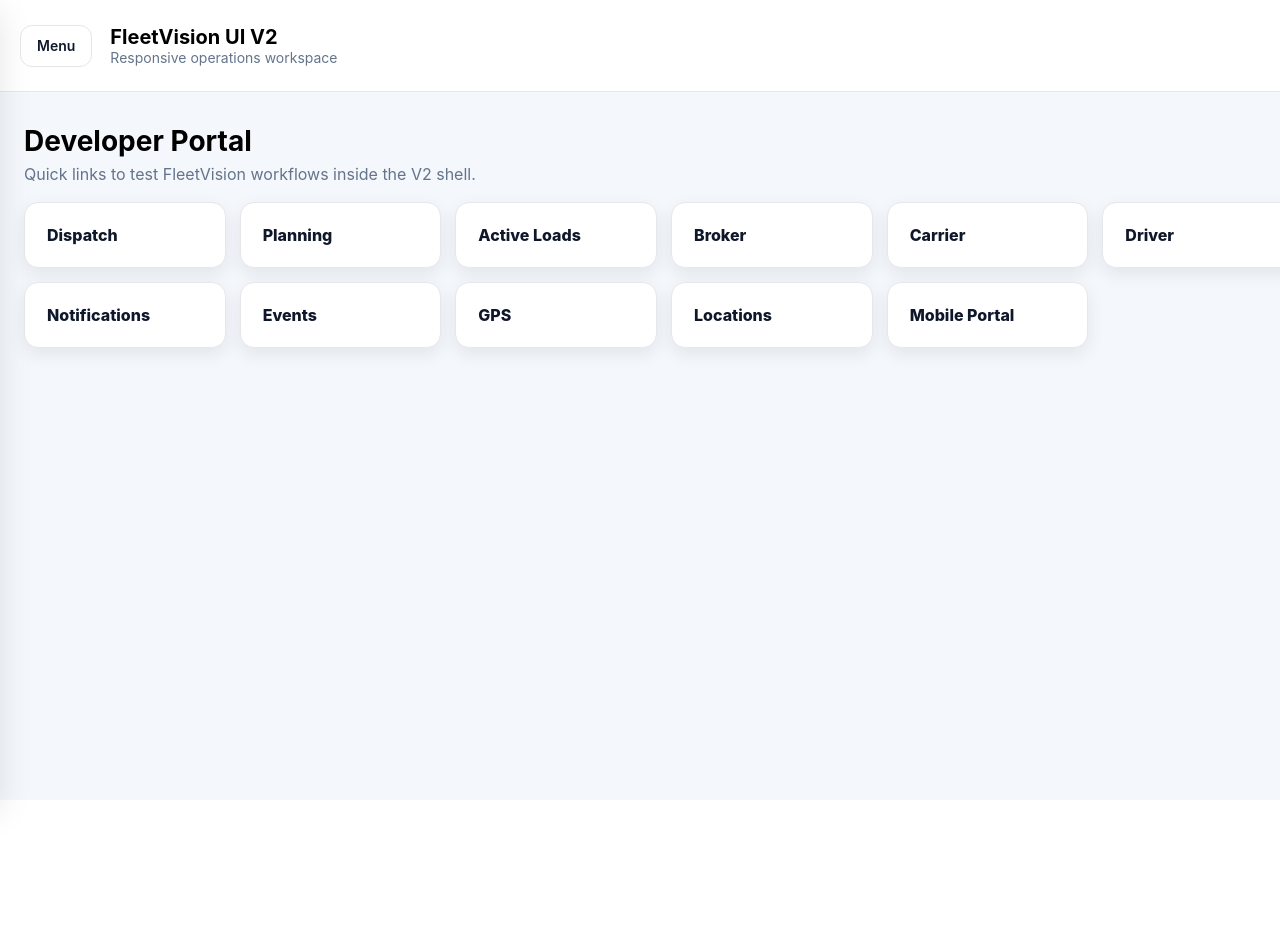
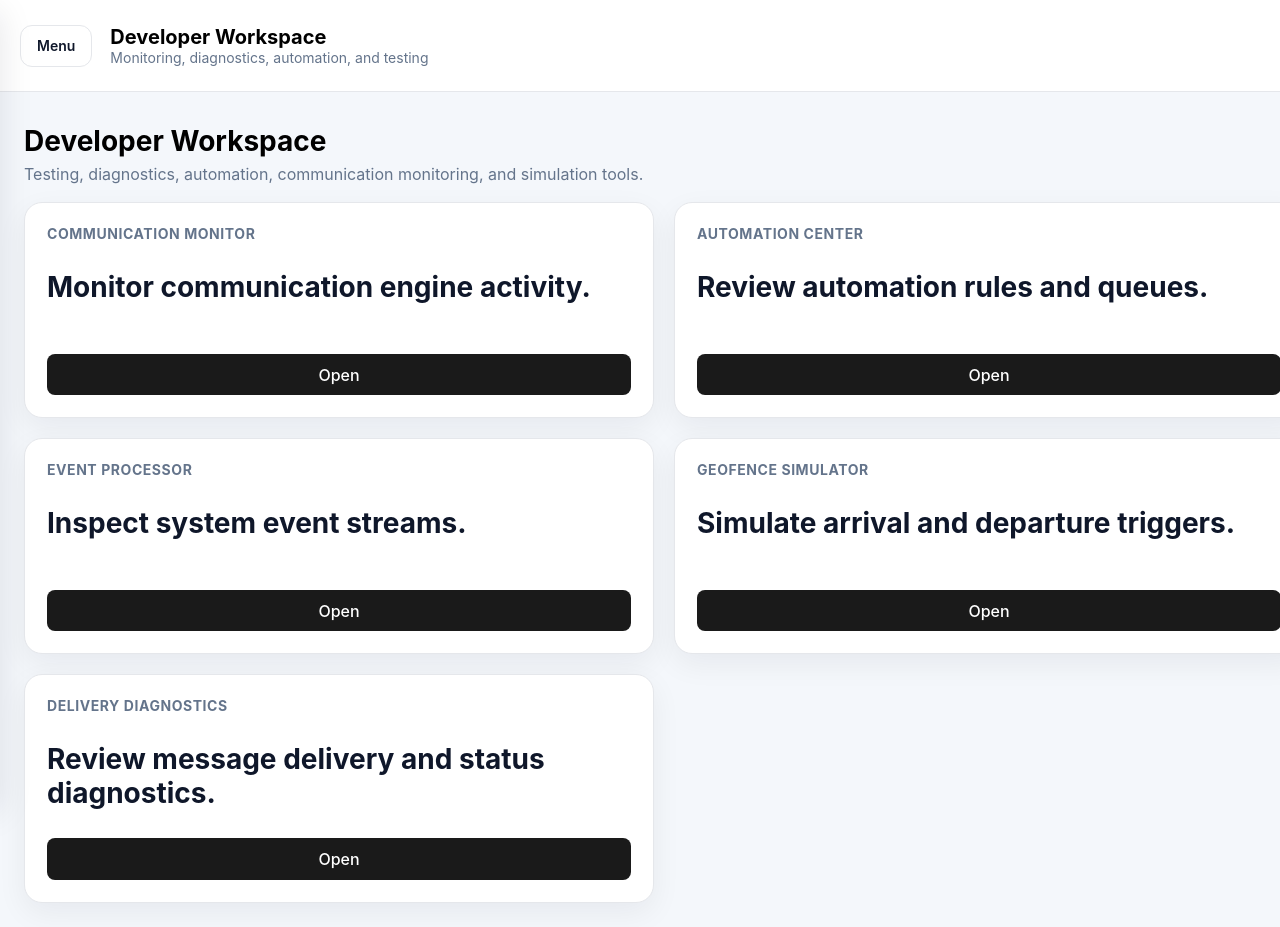
Before and after one commit to varchar1206/fleetvision-platform, a React (Vite) app: page /#/v2/developer in a window 1280 px wide. Before the commit the page ends 800 px from the top, so only its background shows below. Built offline with nearby package versions, Linux system fonts and the light colour scheme; what aws-amplify would draw is missing.

Commit message:
Complete Broker Workspace V2 migration

```diff
--- a/src/App.tsx
+++ b/src/App.tsx
@@ -51,12 +51,6 @@ function App() {
         <Route path="/v2" element={<AppShellV2 />}>
           <Route index element={<V2Home />} />
           <Route path="workspaces" element={<WorkspaceLauncher />} />
-          <Route path="developer" element={<V2DeveloperPortal />} />
-          <Route path="communication-monitor" element={<CommunicationEngineMonitor />} />
-          <Route path="automation-center" element={<AutomationCenter />} />
-          <Route path="event-processor" element={<EventProcessorMonitor />} />
-          <Route path="geofence-simulator" element={<GeofenceSimulator />} />
-          <Route path="delivery-diagnostics" element={<DeliveryDiagnostics />} />
           <Route path="planning" element={<Planning />} />
           <Route path="communications" element={<CommunicationLogPage />} />
           <Route path="communication-actions" element={<CommunicationActionsPage />} />
@@ -66,6 +60,15 @@ function App() {
           <Route path="gps" element={<LocationTracking />} />
           <Route path="locations" element={<LocationMaster />} />
         </Route>
+        <Route path="/v2/developer" element={<WorkspaceShellV2 workspace="developer" />}>
+          <Route index element={<V2DeveloperPortal />} />
+          <Route path="communication-monitor" element={<CommunicationEngineMonitor />} />
+          <Route path="automation-center" element={<AutomationCenter />} />
+          <Route path="event-processor" element={<EventProcessorMonitor />} />
+          <Route path="geofence-simulator" element={<GeofenceSimulator />} />
+          <Route path="delivery-diagnostics" element={<DeliveryDiagnostics />} />
+        </Route>
+
         <Route path="/mobile" element={<MobilePortal />} />
 
         <Route path="/" element={<ShipperLayout />}>
@@ -112,6 +115,7 @@ function App() {
 
         <Route path="/v2/broker" element={<WorkspaceShellV2 workspace="broker" />}>
           <Route index element={<BrokerWorkspaceHome />} />
+          <Route path="dashboard" element={<BrokerDashboard />} />
           <Route path="tenders" element={<BrokerTenderQueue />} />
           <Route path="carrier-assignments" element={<CarrierAssignments />} />
           <Route path="active-loads" element={<BrokerActiveLoads />} />
--- a/src/config/navigation.ts
+++ b/src/config/navigation.ts
@@ -5,11 +5,11 @@ export const navigationGroups = [
       { label: "Test Area Home", path: "/v2", icon: "LayoutDashboard" },
       { label: "Workspace Launcher", path: "/v2/workspaces", icon: "LayoutDashboard" },
       { label: "Developer Portal", path: "/v2/developer", icon: "Code2" },
-      { label: "Communication Monitor", path: "/v2/communication-monitor", icon: "Activity" },
-      { label: "Automation Center", path: "/v2/automation-center", icon: "Workflow" },
-      { label: "Event Processor", path: "/v2/event-processor", icon: "GitBranch" },
-      { label: "Geofence Simulator", path: "/v2/geofence-simulator", icon: "MapPinned" },
-      { label: "Delivery Diagnostics", path: "/v2/delivery-diagnostics", icon: "ShieldCheck" },
+      { label: "Communication Monitor", path: "/v2/developer/communication-monitor", icon: "Activity" },
+      { label: "Automation Center", path: "/v2/developer/automation-center", icon: "Workflow" },
+      { label: "Event Processor", path: "/v2/developer/event-processor", icon: "GitBranch" },
+      { label: "Geofence Simulator", path: "/v2/developer/geofence-simulator", icon: "MapPinned" },
+      { label: "Delivery Diagnostics", path: "/v2/developer/delivery-diagnostics", icon: "ShieldCheck" },
       { label: "Mobile Portal", path: "/mobile", icon: "Smartphone" },
     ],
   },
--- a/src/pages/v2/V2DeveloperPortal.tsx
+++ b/src/pages/v2/V2DeveloperPortal.tsx
@@ -1,34 +1,34 @@
-import { Link } from "react-router-dom";
-
-const links = [
-  { path: "/", label: "Dispatch" },
-  { path: "/planning", label: "Planning" },
-  { path: "/active-loads", label: "Active Loads" },
-  { path: "/broker", label: "Broker" },
-  { path: "/carrier", label: "Carrier" },
-  { path: "/driver", label: "Driver" },
-  { path: "/notifications", label: "Notifications" },
-  { path: "/events", label: "Events" },
-  { path: "/gps", label: "GPS" },
-  { path: "/locations", label: "Locations" },
-  { path: "/mobile", label: "Mobile Portal" },
-];
+import { useNavigate } from "react-router-dom";
 
 export default function V2DeveloperPortal() {
+  const navigate = useNavigate();
+
+  const cards = [
+    { title: "Communication Monitor", route: "/v2/developer/communication-monitor", description: "Monitor communication engine activity." },
+    { title: "Automation Center", route: "/v2/developer/automation-center", description: "Review automation rules and queues." },
+    { title: "Event Processor", route: "/v2/developer/event-processor", description: "Inspect system event streams." },
+    { title: "Geofence Simulator", route: "/v2/developer/geofence-simulator", description: "Simulate arrival and departure triggers." },
+    { title: "Delivery Diagnostics", route: "/v2/developer/delivery-diagnostics", description: "Review message delivery and status diagnostics." },
+  ];
+
   return (
     <section>
       <div className="page-header">
         <div>
-          <h2>Developer Portal</h2>
-          <p>Quick links to test FleetVision workflows inside the V2 shell.</p>
+          <h2>Developer Workspace</h2>
+          <p>Testing, diagnostics, automation, communication monitoring, and simulation tools.</p>
         </div>
       </div>
 
-      <div className="developer-grid">
-        {links.map((link) => (
-          <Link className="developer-card" key={link.path} to={link.path}>
-            {link.label}
-          </Link>
+      <div className="dashboard-grid">
+        {cards.map((card) => (
+          <div className="card" key={card.title}>
+            <h2>{card.title}</h2>
+            <p style={{ minHeight: "56px" }}>{card.description}</p>
+            <button style={{ width: "100%" }} onClick={() => navigate(card.route)}>
+              Open
+            </button>
+          </div>
         ))}
       </div>
     </section>
--- a/src/pages/v2/broker/BrokerWorkspaceHome.tsx
+++ b/src/pages/v2/broker/BrokerWorkspaceHome.tsx
@@ -4,6 +4,11 @@ export default function BrokerWorkspaceHome() {
   const navigate = useNavigate();
 
   const cards = [
+    {
+      title: "Broker Dashboard",
+      route: "/v2/broker/dashboard",
+      description: "Monitor broker operations and KPIs.",
+    },
     { title: "Tender Queue", route: "/v2/broker/tenders", description: "Review and respond to tendered loads." },
     { title: "Carrier Assignments", route: "/v2/broker/carrier-assignments", description: "Assign carrier capacity to accepted loads." },
     { title: "Active Loads", route: "/v2/broker/active-loads", description: "Monitor broker-managed active freight." },
```
